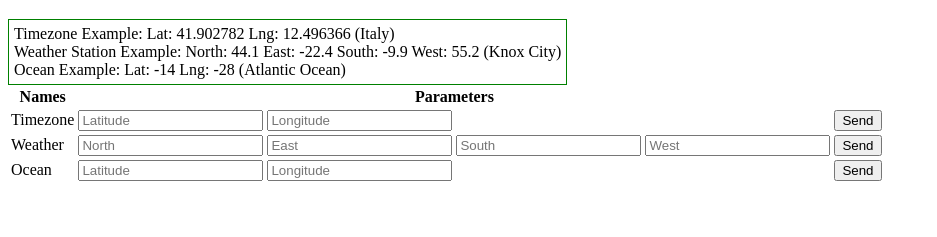
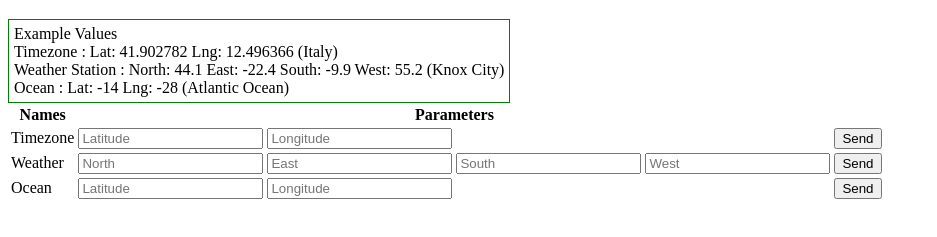
Before and after one commit to Antczh/anthonyHeneghan, a plain HTML site: page task1/index.html in a window 1280 px wide. Shown: the part 61-298 px from the top of the page, without its empty margins (0-937 px from the left). Drawn offline with Linux system fonts and the light colour scheme.

Commit message:
index polishing

```diff
--- a/task1/index.css
+++ b/task1/index.css
@@ -1,5 +1,5 @@
 .example-coordinates {
-    padding: 5px 5px;
+    padding: 5px;
     border: 1px solid green;
     width: fit-content;
 }
--- a/task1/index.html
+++ b/task1/index.html
@@ -12,9 +12,10 @@
     <h1>Geonames API </h1>
 
     <div> <div class="example-coordinates">
-              Timezone Example: Lat: 41.902782 Lng: 12.496366 (Italy)<br>
-              Weather Station Example: North: 44.1 East: -22.4 South: -9.9 West: 55.2 (Knox City)<br>
-              Ocean Example: Lat: -14 Lng: -28 (Atlantic Ocean)
+              Example Values<br>
+              Timezone : Lat: 41.902782 Lng: 12.496366 (Italy)<br>
+              Weather Station : North: 44.1 East: -22.4 South: -9.9 West: 55.2 (Knox City)<br>
+              Ocean : Lat: -14 Lng: -28 (Atlantic Ocean)
             </div>
       <table>
         <thead>
```
